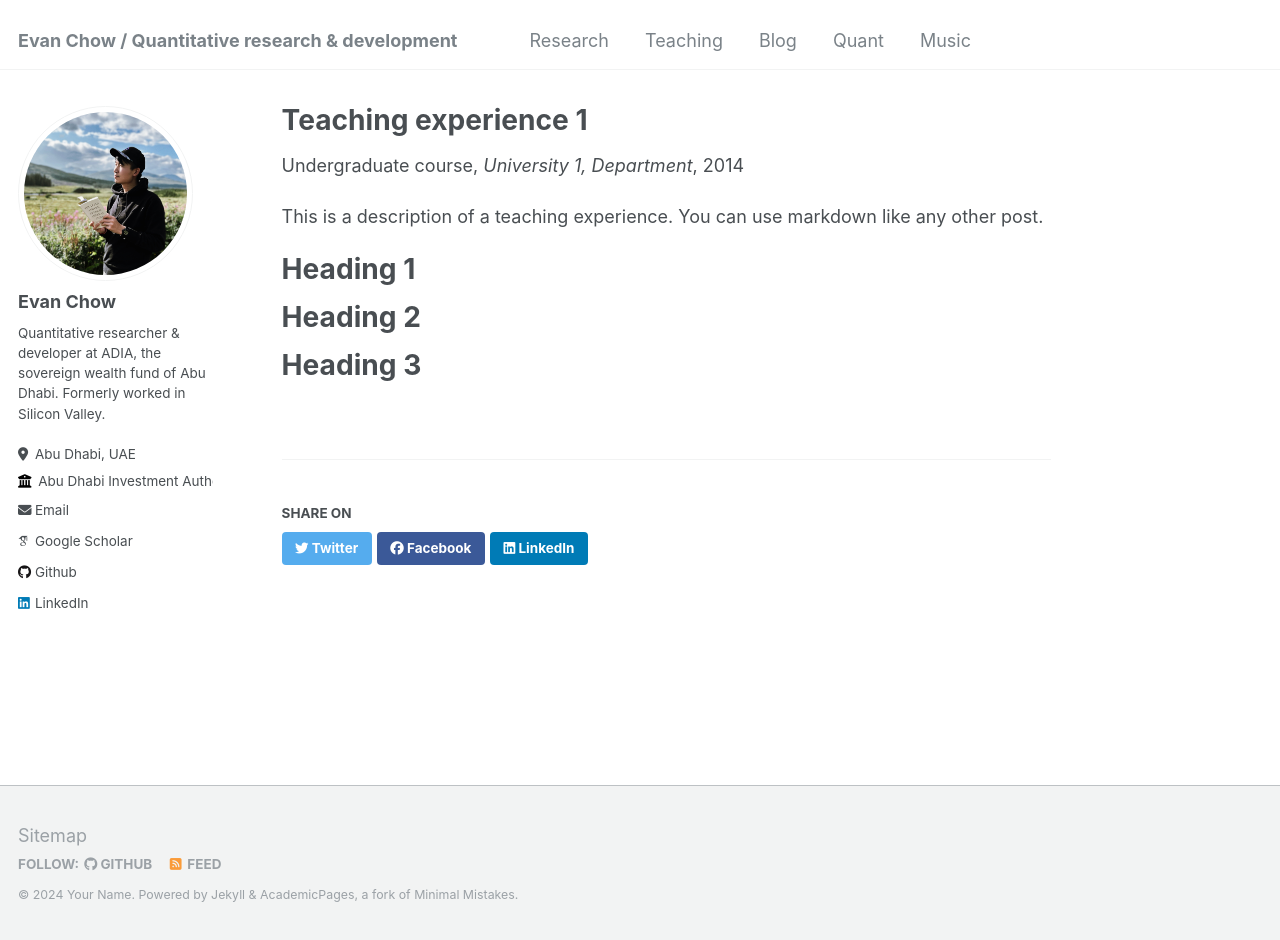
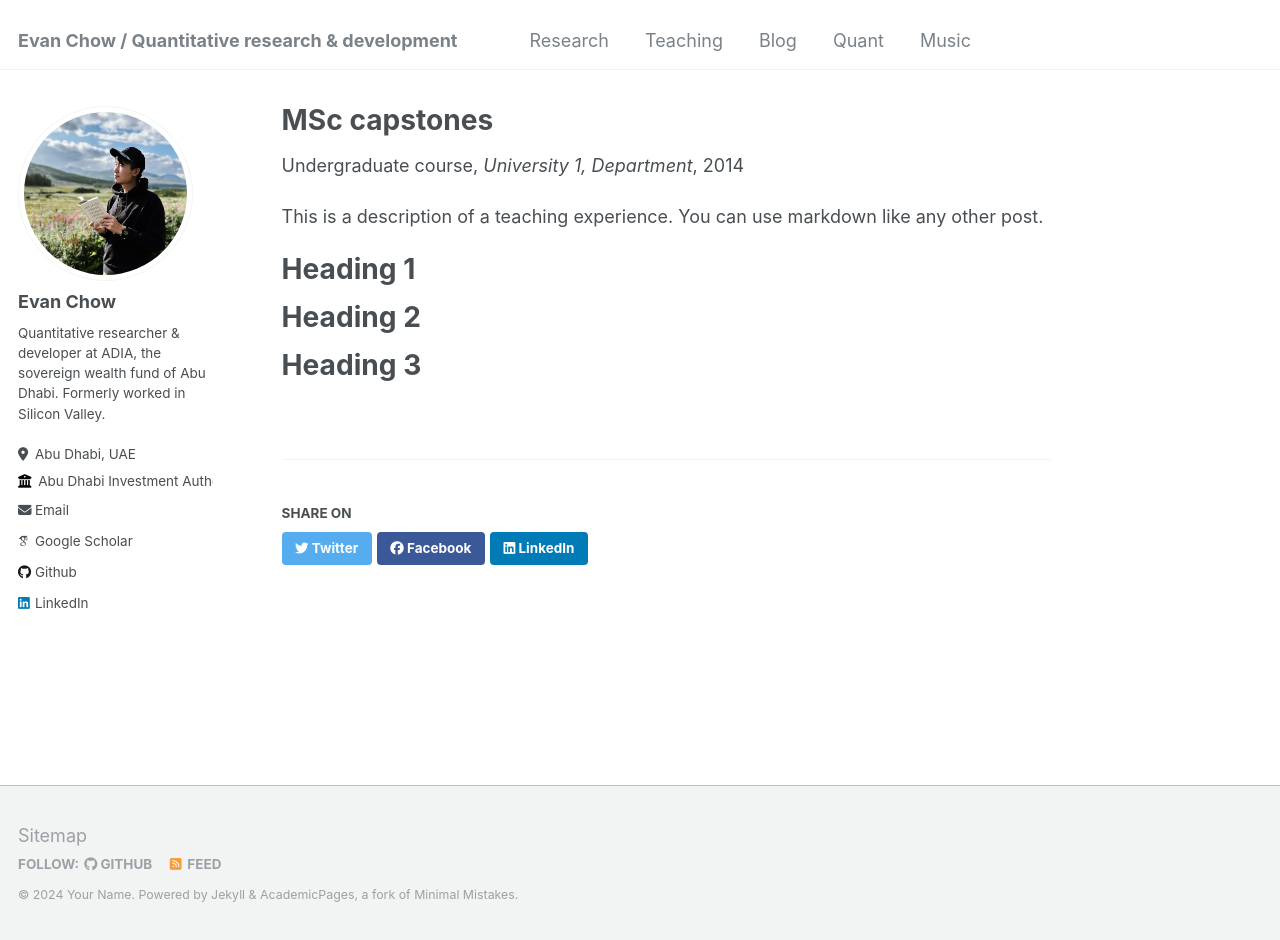
Before and after one commit to evnchw/evnchw.github.io, a Jekyll site: the page built from _teaching/2014-spring-teaching-1.md, in a window 1280 px wide and 940 px high. Built offline with Jekyll 4.4.1, drawn with Linux system fonts in a browser that asks for light colours; some web fonts are replaced.

Commit message:
Update 2014-spring-teaching-1.md

```diff
--- a/_teaching/2014-spring-teaching-1.md
+++ b/_teaching/2014-spring-teaching-1.md
@@ -1,11 +1,11 @@
 ---
-title: "Teaching experience 1"
+title: "MSc capstones"
 collection: teaching
 type: "Undergraduate course"
 permalink: /teaching/2014-spring-teaching-1
 venue: "University 1, Department"
 date: 2014-01-01
-location: "City, Country"
+location: "Abu Dhabi, UAE"
 ---
 
 This is a description of a teaching experience. You can use markdown like any other post.
```
